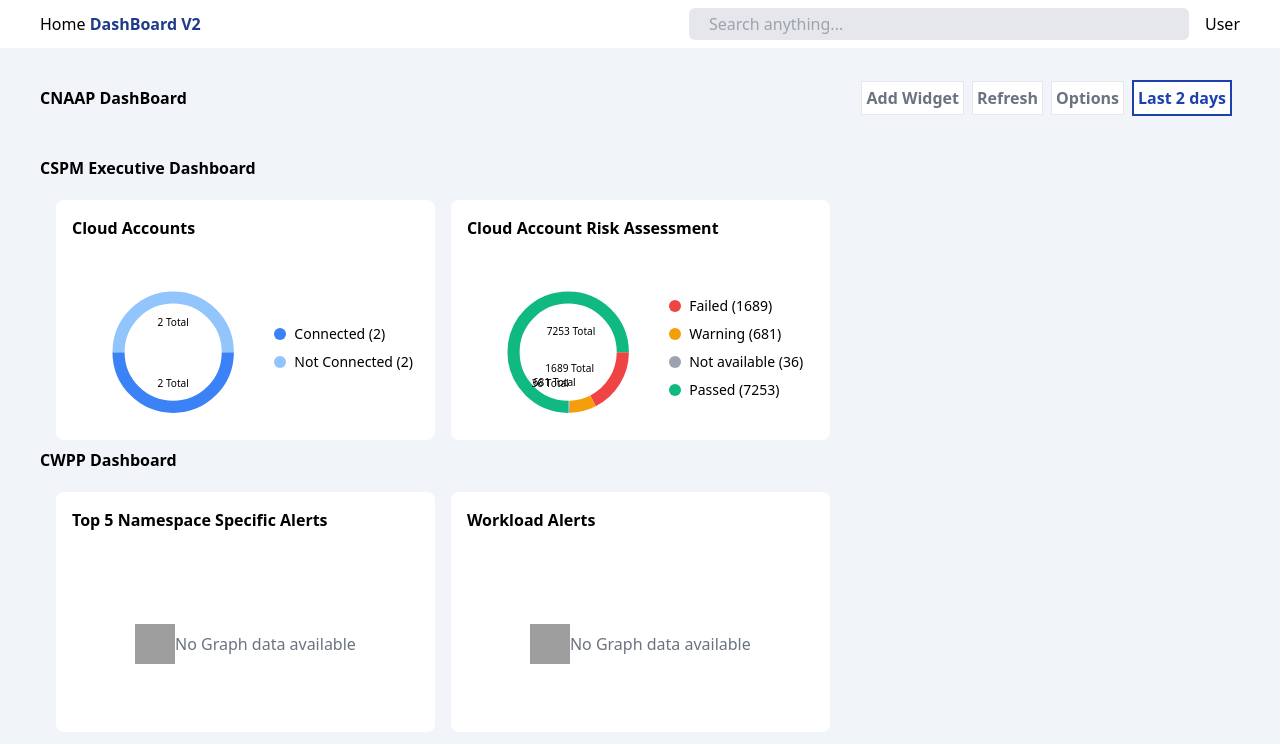
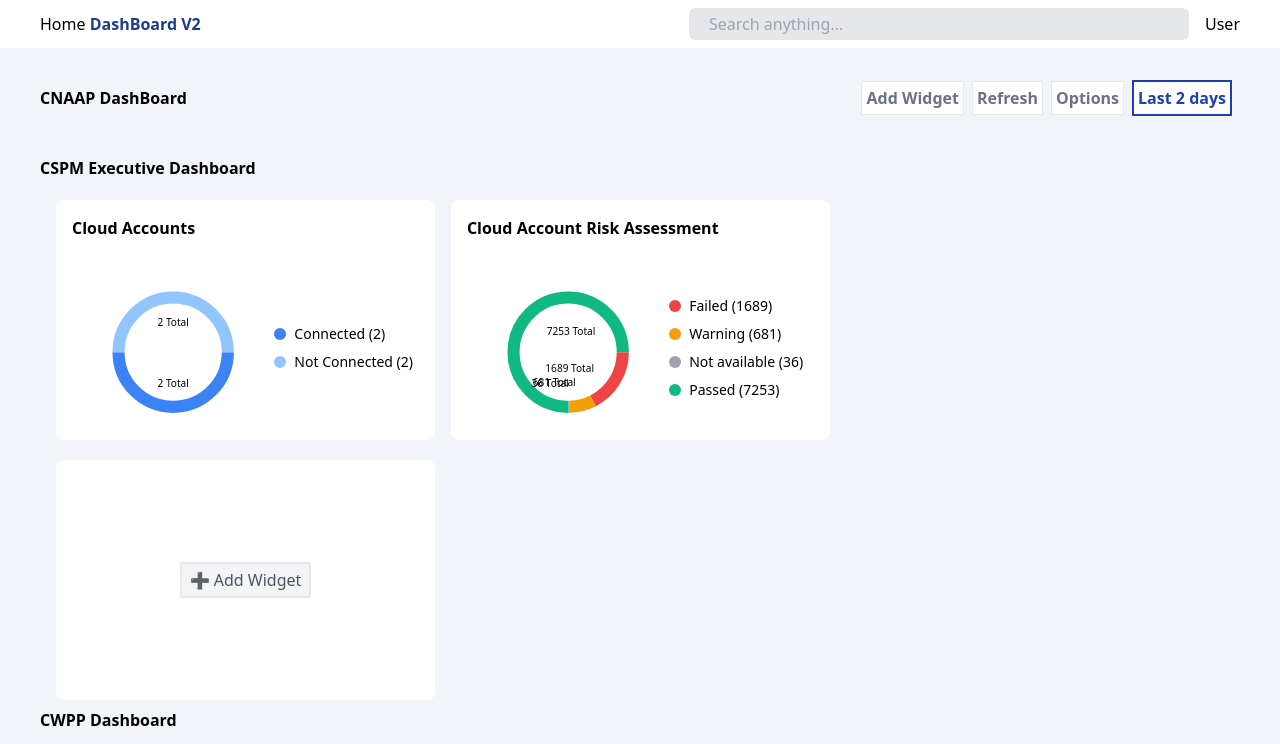
Before and after one commit to vigneshherao/accuknox, a React (Create React App) app: page / in a window 1280 px wide. Shown: the top 744 px of the page. Built offline with nearby package versions, Linux system fonts and the light colour scheme; grey boxes are pictures that could not be loaded.

Commit message:
Implement Add Widget button in Widget Component

```diff
--- /dev/null
+++ b/src/components/Categories/AddWidget.js
@@ -0,0 +1,15 @@
+import React from "react";
+
+const AddWidget = () => {
+  return (
+    <div className="w-full mt-5 sm:w-[32%] h-60 bg-white mx-2 rounded-lg p-4">
+      <div className="flex items-center h-full justify-center">
+        <button className="p-1 px-2 bg-gray-100 border-2 rounded-sm text-gray-600 hover:text-gray-900 hover:font-semibold">
+          ➕ Add Widget
+        </button>
+      </div>
+    </div>
+  );
+};
+
+export default AddWidget;
--- a/src/components/Categories/Category.js
+++ b/src/components/Categories/Category.js
@@ -1,6 +1,7 @@
 import React, { useState } from "react";
 import Widget from "./Widget";
 import { jsonData } from "../../utils/constants";
+import AddWidget from "./AddWidget";
 
 const Category = () => {
   const [data, setData] = useState(jsonData);
@@ -16,6 +17,7 @@ const Category = () => {
               {data.widgets.map((widgetData, idx) => (
                 <Widget key={idx} widgetData={widgetData} />
               ))}
+              <AddWidget />
             </div>
           </div>
         );
```
